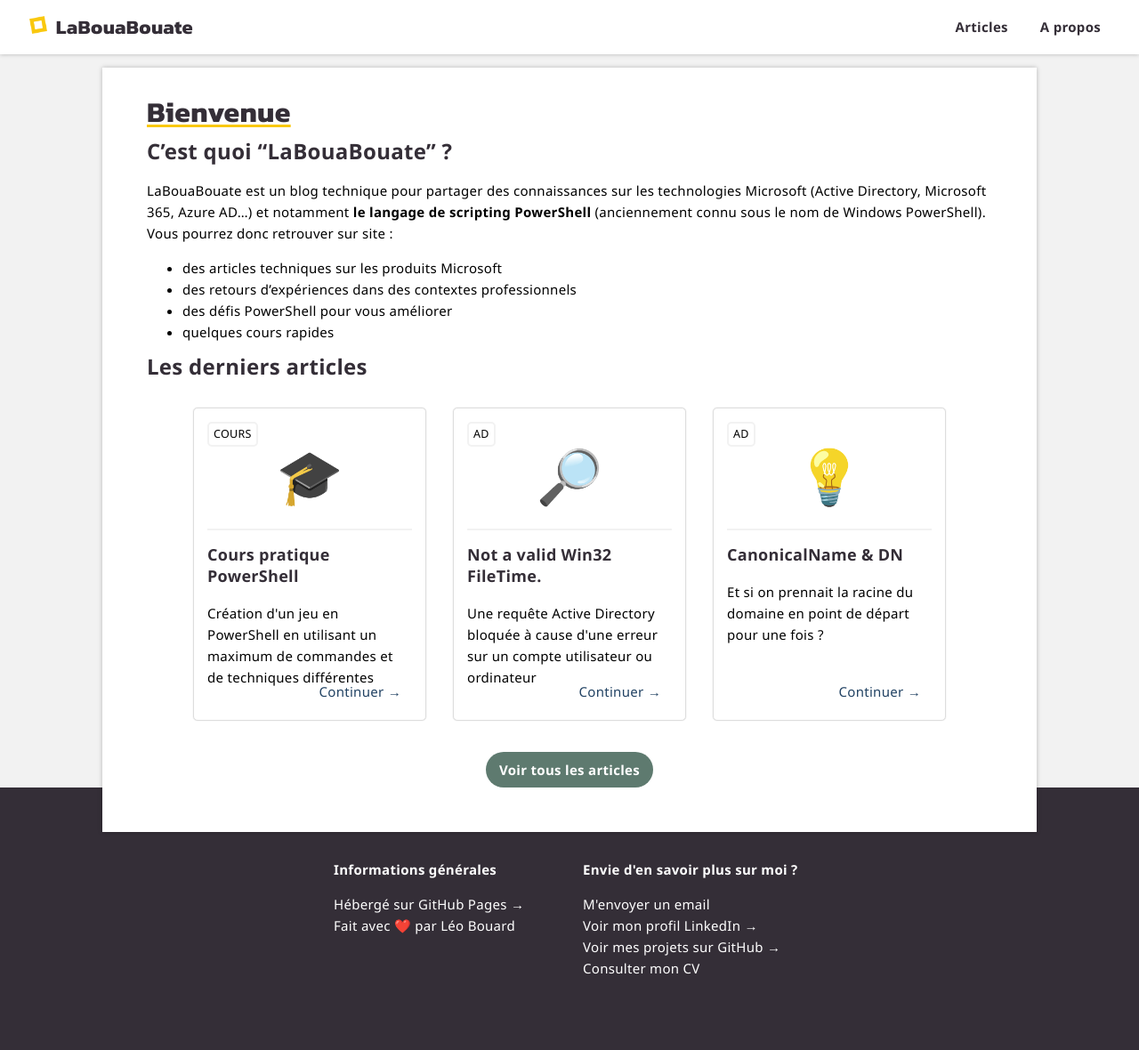
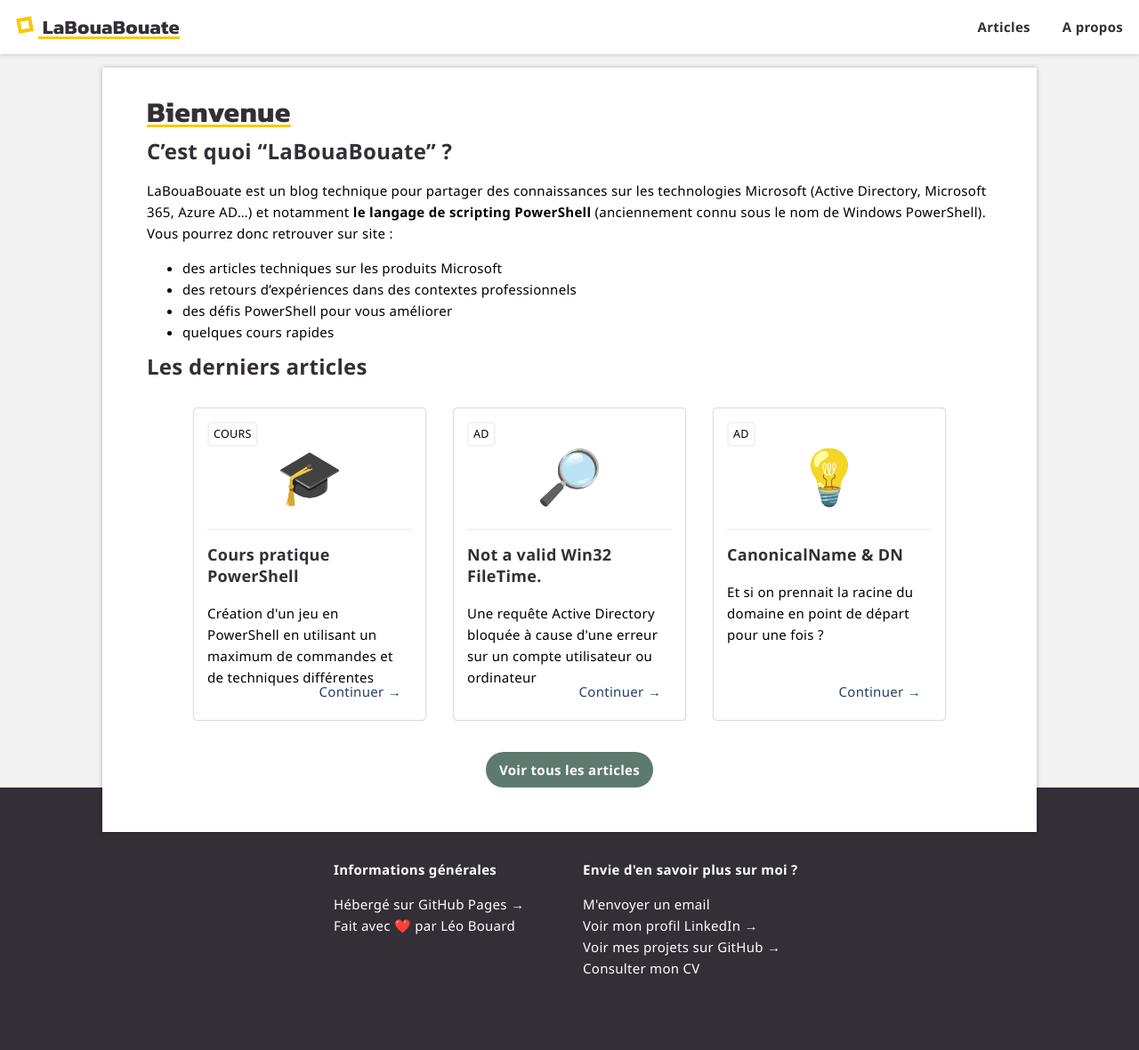
Before and after one commit to leobouard/leobouard.github.io, a Jekyll site: the page built from index.md, in a window 1280 px wide. Shown: the whole page at 89% size. Built offline with Jekyll 4.4.1, drawn with Linux system fonts in a browser that asks for light colours; some web fonts are replaced; our own code applies the rules of GitHub Pages for plain Markdown files.

Commit message:
Update style.scss

```diff
--- a/assets/css/style.scss
+++ b/assets/css/style.scss
@@ -41,8 +41,6 @@ nav {
     display: block;
     margin: 0;
     overflow: hidden;
-    padding-left: 15px;
-    padding-right: 25px;
     position: static;
 }
 
```
